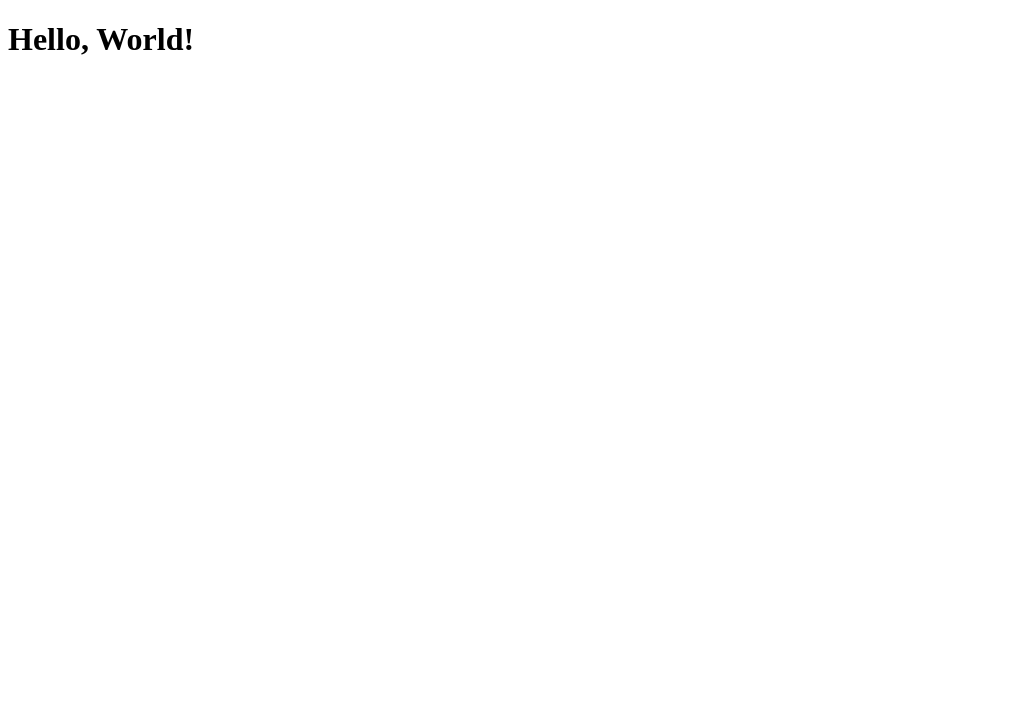
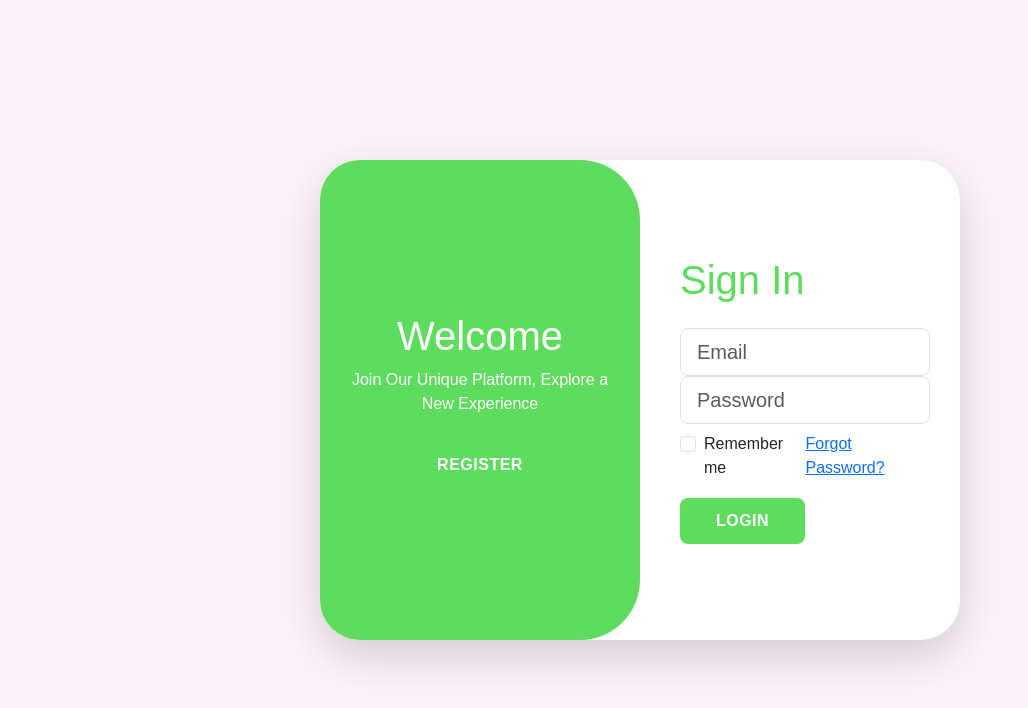
Before and after one commit to Pratham1207/KrishisevaSystem, a React app in the folder Frontend/: page / in a window 1280 px wide. Shown: the top 708 px of the page, without its empty margins (0-1028 px from the left). Built offline with nearby package versions, Linux system fonts and the light colour scheme.

Commit message:
Login page UI

```diff
--- a/Frontend/package.json
+++ b/Frontend/package.json
@@ -19,6 +19,7 @@
     "@types/react": "^19.0.8",
     "@types/react-dom": "^19.0.3",
     "babel-loader": "^9.2.1",
+    "bootstrap": "^5.3.3",
     "clean-webpack-plugin": "^4.0.0",
     "css-loader": "^7.1.2",
     "css-minimizer-webpack-plugin": "^7.0.0",
@@ -30,6 +31,7 @@
     "nodemon": "^3.1.9",
     "react": "^19.0.0",
     "react-dom": "^19.0.0",
+    "react-router-dom": "^7.1.5",
     "style-loader": "^4.0.0",
     "terser-webpack-plugin": "^5.3.11",
     "ts-loader": "^9.5.2",
--- a/Frontend/src/components/App.tsx
+++ b/Frontend/src/components/App.tsx
@@ -1,10 +1,14 @@
 import React from "react";
+import { BrowserRouter, Routes, Route } from "react-router-dom";
+import LoginRegister from "./LoginRegister";
 
 const App: React.FC = () => {
   return (
-    <div>
-      <h1>Hello, World!</h1>
-    </div>
+    <BrowserRouter>
+      <Routes>
+        <Route path="/" element={<LoginRegister />} />
+      </Routes>
+    </BrowserRouter>
   );
 };
 
--- /dev/null
+++ b/Frontend/src/components/LoginRegister.tsx
@@ -0,0 +1,82 @@
+import React from "react";
+
+const LoginRegister: React.FC = () => {
+  const switchContent = () => {
+    const content = document.getElementById("content");
+    if (!content) return;
+    content.classList.toggle("active");
+  };
+
+  return (
+    <div
+      className="content justify-content-center align-items-center d-flex shadow-lg"
+      id="content"
+    >
+      <div className="col-md-6 d-flex justify-content-center">
+        <form>
+          <div className="header-text mb-4">
+            <h1>Create Account</h1>
+          </div>
+          <input
+            type="email"
+            placeholder="Email"
+            className="form-control form-control-lg"
+          />
+          <input
+            type="password"
+            placeholder="Password"
+            className="form-control form-control-lg"
+          />
+          <button className="btn btn-primary w-50 mt-3">Register</button>
+        </form>
+      </div>
+
+      <div className="col-md-6 right-box">
+        <form>
+          <div className="header-text mb-4">
+            <h1>Sign In</h1>
+          </div>
+          <input
+            type="email"
+            placeholder="Email"
+            className="form-control form-control-lg"
+          />
+          <input
+            type="password"
+            placeholder="Password"
+            className="form-control form-control-lg"
+          />
+          <div className="d-flex justify-content-between mt-2">
+            <div className="form-check">
+              <input type="checkbox" className="form-check-input" />
+              <label className="form-check-label">Remember me</label>
+            </div>
+            <a href="#">Forgot Password?</a>
+          </div>
+          <button className="btn btn-primary w-50 mt-3">Login</button>
+        </form>
+      </div>
+
+      <div className="switch-content">
+        <div className="switch">
+          <div className="switch-panel switch-left">
+            <h1>Hello, Again</h1>
+            <p>We are happy to see you back</p>
+            <button className="btn btn-secondary w-50" onClick={switchContent}>
+              Login
+            </button>
+          </div>
+          <div className="switch-panel switch-right">
+            <h1>Welcome</h1>
+            <p>Join Our Unique Platform, Explore a New Experience</p>
+            <button className="btn btn-secondary w-50" onClick={switchContent}>
+              Register
+            </button>
+          </div>
+        </div>
+      </div>
+    </div>
+  );
+};
+
+export default LoginRegister;
--- /dev/null
+++ b/Frontend/src/index.css
@@ -0,0 +1,13 @@
+body {
+  margin: 0;
+  font-family: -apple-system, BlinkMacSystemFont, "Segoe UI", "Roboto", "Oxygen",
+    "Ubuntu", "Cantarell", "Fira Sans", "Droid Sans", "Helvetica Neue",
+    sans-serif;
+  -webkit-font-smoothing: antialiased;
+  -moz-osx-font-smoothing: grayscale;
+}
+
+code {
+  font-family: source-code-pro, Menlo, Monaco, Consolas, "Courier New",
+    monospace;
+}
--- a/Frontend/src/index.tsx
+++ b/Frontend/src/index.tsx
@@ -1,8 +1,16 @@
 import React from "react";
 import ReactDOM from "react-dom/client";
+import "./index.css";
+import "bootstrap/dist/css/bootstrap.min.css";
+import "./style.css";
 import App from "./components/App";
 
 const root = ReactDOM.createRoot(
   document.getElementById("root") as HTMLElement
 );
-root.render(<App />);
+
+root.render(
+  <React.StrictMode>
+    <App />
+  </React.StrictMode>
+);
--- /dev/null
+++ b/Frontend/src/style.css
@@ -0,0 +1,146 @@
+.App {
+  text-align: center;
+}
+
+.App-logo {
+  height: 40vmin;
+  pointer-events: none;
+}
+
+body {
+  font-family: "Poppins", sans-serif;
+  background: #fcf4fb;
+  display: flex;
+  align-items: center;
+  justify-content: center;
+  flex-direction: column;
+  height: 100vh;
+}
+
+.content {
+  background-color: #fff;
+  border-radius: 40px;
+  position: relative;
+  overflow: hidden;
+  width: 50vw;
+  min-height: 480px;
+  max-width: 100%;
+}
+
+.content button {
+  background-color: rgb(94, 220, 94);
+  color: #fff;
+  padding: 10px 10px;
+  border: 1px solid transparent;
+  border-radius: 8px;
+  font-weight: 600;
+  letter-spacing: 0.5px;
+  text-transform: uppercase;
+  margin-top: 10px;
+}
+.btn:hover {
+  background-color: rgb(94, 220, 94);
+}
+.header-text h1,
+.forgot a {
+  color: rgb(94, 220, 94);
+}
+
+.right-box {
+  padding: 40px 30px 40px 40px;
+}
+
+.switch-content {
+  position: absolute;
+  top: 0;
+  right: 50%;
+  width: 50%;
+  height: 100%;
+  overflow: hidden;
+  transition: all 0.6s ease-in-out;
+  border-radius: 0 60px 60px 0;
+  z-index: 1000;
+}
+
+.content.active .switch-content {
+  transform: translateX(100%);
+  border-radius: 60px 0 0 60px;
+}
+
+.switch {
+  background-color: rgb(94, 220, 94);
+  height: 100%;
+  color: #fff;
+  position: relative;
+  left: -100%;
+  height: 100%;
+  width: 200%;
+  transform: translateX(0);
+  transition: all 0.6s ease-in-out;
+}
+
+.content.active .switch {
+  transform: translateX(50%);
+}
+
+.switch-panel {
+  position: absolute;
+  width: 50%;
+  height: 100%;
+  display: flex;
+  align-items: center;
+  justify-content: center;
+  flex-direction: column;
+  padding: 0 30px;
+  text-align: center;
+  top: 0;
+  transform: translateX(0);
+  transition: all 0.6s ease-in-out;
+}
+
+.switch-left {
+  transform: translateX(-200px);
+}
+
+.content.active .switch-left {
+  transform: translateX(0);
+}
+
+.switch-right {
+  right: 0;
+  transform: translateX(0);
+}
+
+.content.active .switch-right {
+  transform: translateX(200%);
+}
+
+@media (prefers-reduced-motion: no-preference) {
+  .App-logo {
+    animation: App-logo-spin infinite 20s linear;
+  }
+}
+
+.App-header {
+  background-color: #282c34;
+  min-height: 100vh;
+  display: flex;
+  flex-direction: column;
+  align-items: center;
+  justify-content: center;
+  font-size: calc(10px + 2vmin);
+  color: white;
+}
+
+.App-link {
+  color: #61dafb;
+}
+
+@keyframes App-logo-spin {
+  from {
+    transform: rotate(0deg);
+  }
+  to {
+    transform: rotate(360deg);
+  }
+}
```
Also changed, not shown: 1 other file (tests, documents, lock files or other folders).
